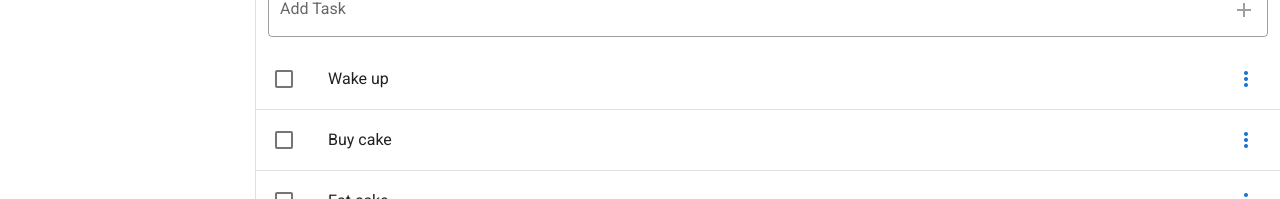
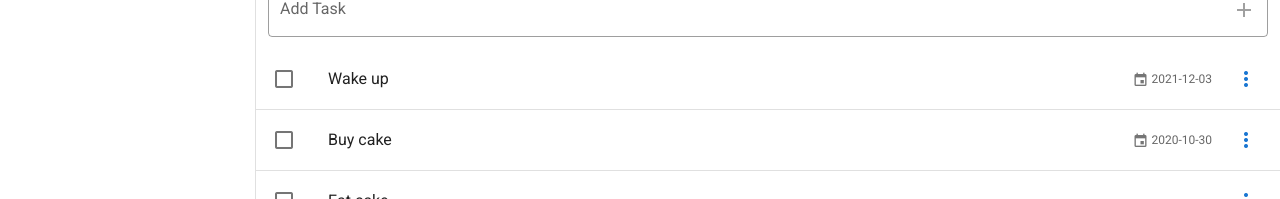
Before and after one commit to purplebugs/vuejs-todo, a Vue app: page /#/ in a window 1280 px wide. Shown: the part 159-358 px from the top of the page. Built offline with nearby package versions, Linux system fonts and the light colour scheme.

Commit message:
Due dates: setup data and styles

```diff
--- a/src/components/Todo/Task.vue
+++ b/src/components/Todo/Task.vue
@@ -15,6 +15,13 @@
             >{{ task.title }}</v-list-item-title
           >
         </v-list-item-content>
+
+        <v-list-item-action v-if="task.dueDate">
+          <v-list-item-action-text>
+            <v-icon small>mdi-calendar</v-icon>
+            {{ task.dueDate }}
+          </v-list-item-action-text>
+        </v-list-item-action>
 
         <v-list-item-action>
           <task-menu :task="task" />
--- a/src/store/index.js
+++ b/src/store/index.js
@@ -6,9 +6,9 @@ Vue.use(Vuex);
 export default new Vuex.Store({
   state: {
     tasks: [
-      { id: 0, title: "Wake up", done: false },
-      { id: 1, title: "Buy cake", done: false },
-      { id: 2, title: "Eat cake", done: false },
+      { id: 0, title: "Wake up", done: false, dueDate: "2021-12-03" },
+      { id: 1, title: "Buy cake", done: false, dueDate: "2020-10-30" },
+      { id: 2, title: "Eat cake", done: false, dueDate: null },
     ],
     snackbar: {
       show: false,
@@ -21,6 +21,7 @@ export default new Vuex.Store({
         id: Date.now(),
         title: newTaskTitle,
         done: false,
+        dueDate: null,
       };
 
       // sort by newest task first
```
